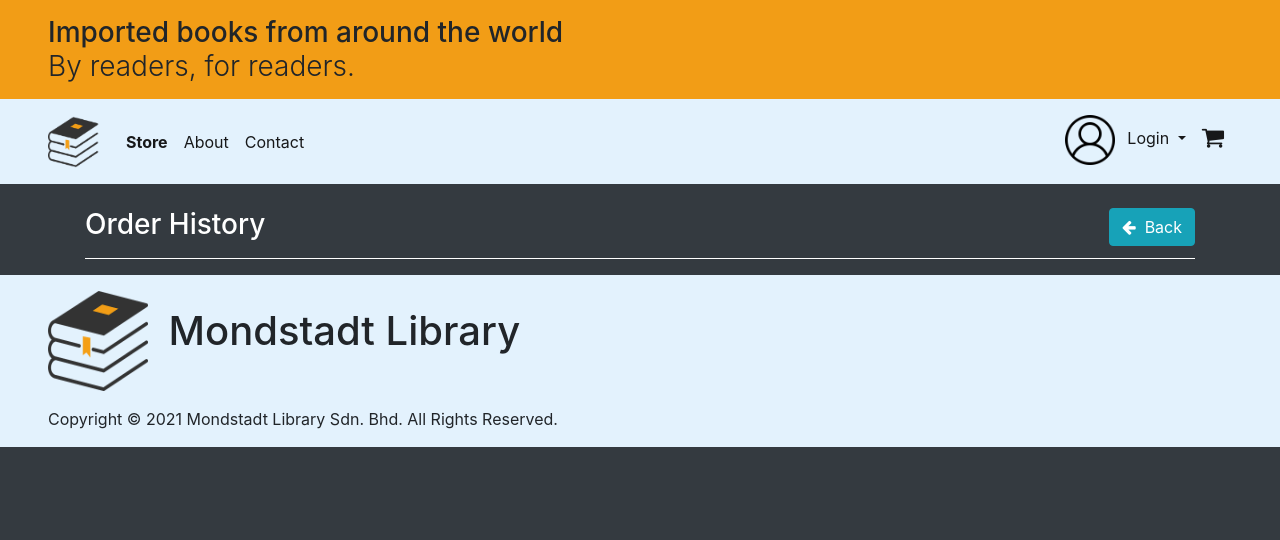
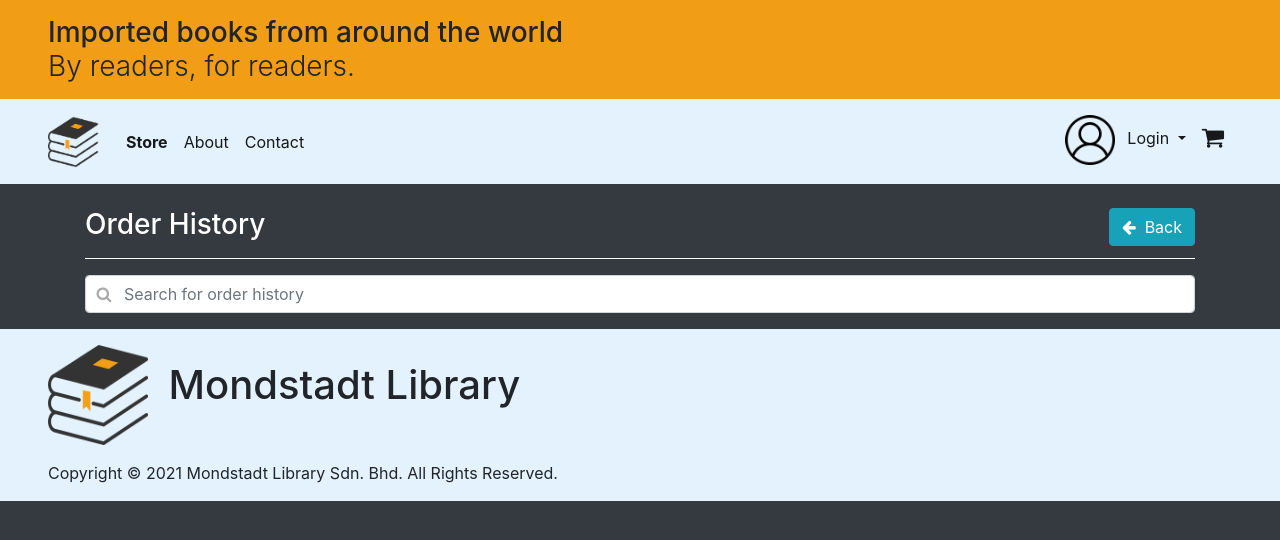
Before and after one commit to lukazio/Group11-BookStore, a PHP site: page /agile-project-group11-bookstore/order_history.php in a window 1280 px wide. Shown: the top 540 px of the page. Run offline with PHP 8.4, Linux system fonts and the light colour scheme; data that the repository does not hold is empty.

Commit message:
Added order history search (WIP)

```diff
--- a/modules/order_history.css
+++ b/modules/order_history.css
@@ -1,3 +1,19 @@
 hr {
     border-color: white;
 }
+
+.search .form-control {
+    padding-left: 2.375rem;
+}
+
+.search .form-control-feedback {
+    position: absolute;
+    z-index: 2;
+    display: block;
+    width: 2.375rem;
+    height: 2.375rem;
+    line-height: 2.375rem;
+    text-align: center;
+    pointer-events: none;
+    color: #aaaaaa;
+}
--- a/order_history.php
+++ b/order_history.php
@@ -19,14 +19,25 @@
     <body class="bg-dark">
         <div class="container text-white">
             <h3 class="pt-4">Order History<span class="float-right"><a class="mb-3 btn btn-info" href="stock_levels.php"><i class="fa fa-arrow-left"></i>&nbsp; Back</a></span></h3>
+
             <hr>
 
-
+            <div class="form-group search mb-3">
+                <span class="fa fa-search form-control-feedback"></span>
+                <input type="text" class="form-control" id="searchStock" name="searchOrder" placeholder="Search for order history">
+            </div>
 
         </div>
 
         <script type="text/javascript">
-
+            $(document).ready(function() {
+                $('#searchOrder').on('keyup', function() {
+                    var value = $(this).val().toLowerCase();
+                    $('#ordersTable tr').filter(function() {
+                        $(this).toggle($(this).find('.title, .isbn').text().toLowerCase().indexOf(value) > -1); // Update find() after table is implemented
+                    });
+                });
+            });
         </script>
     </body>
 
```
